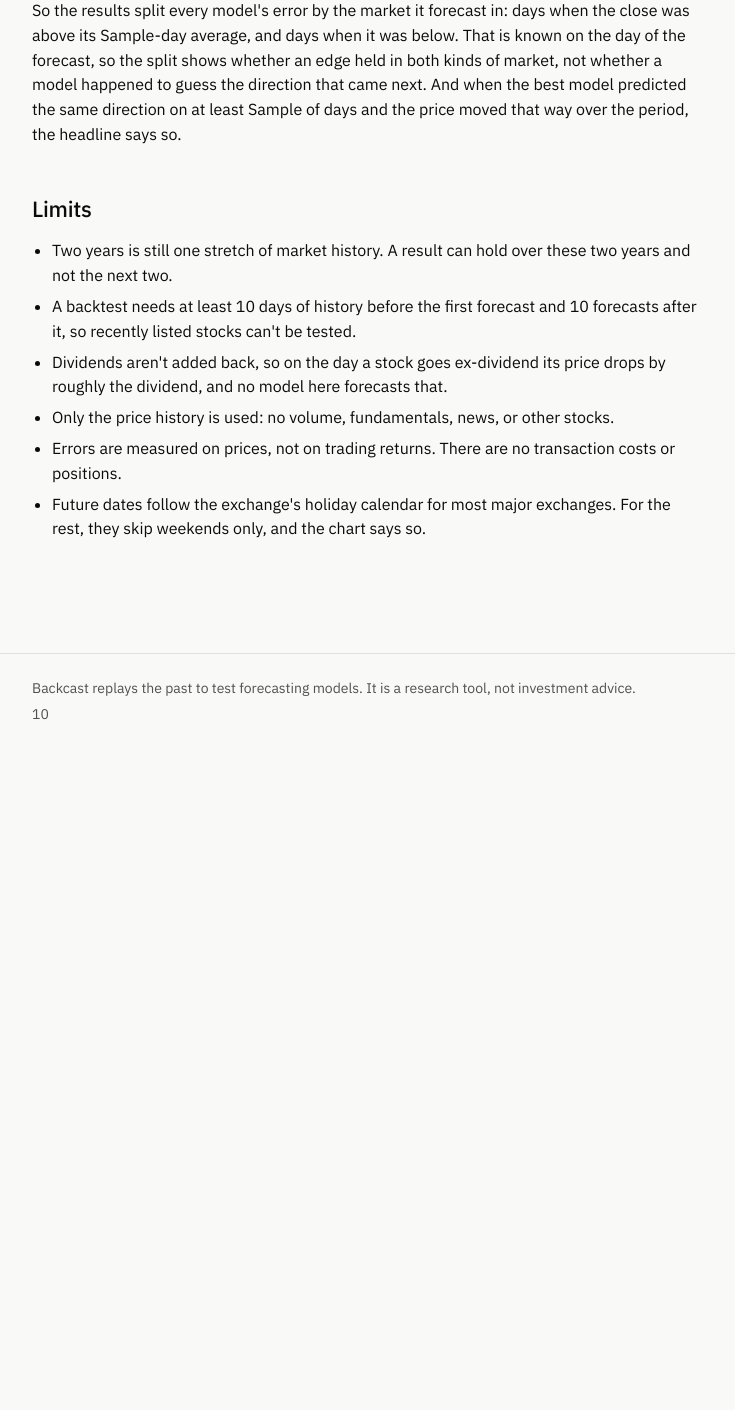
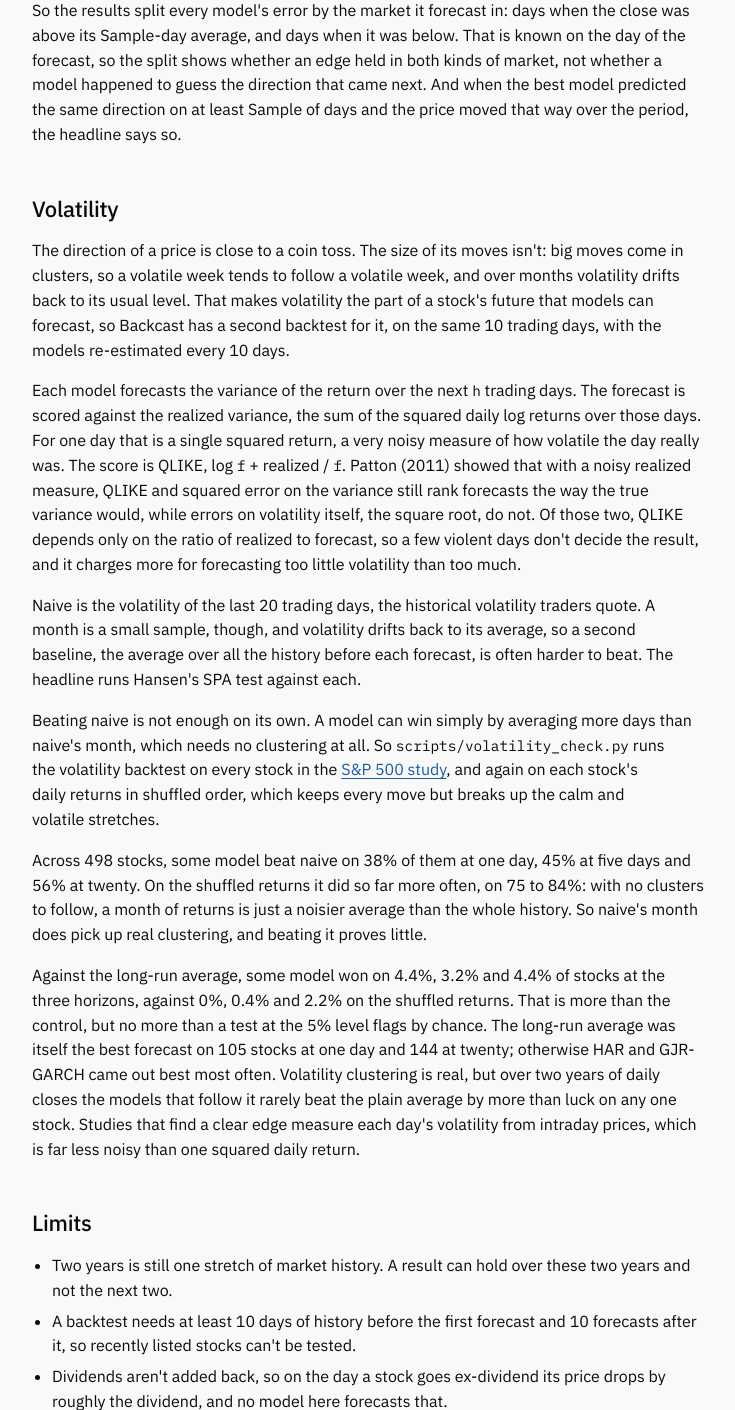
Before and after one commit to adeelbandesha/backcast, a Django app: template src/backcast/web/templates/backcast/method.html in a window 1280 px wide. Shown: the part 2876-4286 px from the top of the page, without its empty margins (32-767 px from the left). Before the commit the page ends 3596 px from the top, so only its background shows below. Run offline with Django 3.2, Linux system fonts and the light colour scheme; the template is opened without the code that fills it: most values are stand-ins (such as "Sample title", 1, 10 or a date in 2020).

Commit message:
Document the volatility check across the study's stocks

```diff
--- a/src/backcast/volatility.py
+++ b/src/backcast/volatility.py
@@ -60,7 +60,7 @@ class LongRun(VolatilityModel):
     key, name, family = "long_run", "Long-run average", "Baseline"
     summary = (
         "The next h days will be as volatile as all the history so far, on average. Volatility tends to drift back "
-        "to its average, so on most stocks this is a harder baseline than naive."
+        "to its average, so this is often a harder baseline than naive."
     )
 
     def fit(self, returns, h):
--- a/src/backcast/web/templates/backcast/method.html
+++ b/src/backcast/web/templates/backcast/method.html
@@ -111,6 +111,50 @@
     that way over the period, the headline says so.
   </p>
 
+  <h2>Volatility</h2>
+  <p>
+    The direction of a price is close to a coin toss. The size of its moves isn't: big moves come in clusters, so a
+    volatile week tends to follow a volatile week, and over months volatility drifts back to its usual level. That
+    makes volatility the part of a stock's future that models can forecast, so Backcast has a second backtest for it,
+    on the same {{ origins }} trading days, with the models re-estimated every {{ refit }} days.
+  </p>
+  <p>
+    Each model forecasts the variance of the return over the next <var>h</var> trading days. The forecast is scored
+    against the realized variance, the sum of the squared daily log returns over those days. For one day that is a
+    single squared return, a very noisy measure of how volatile the day really was. The score is QLIKE,
+    log&nbsp;<var>f</var> + realized&nbsp;/&nbsp;<var>f</var>. Patton (2011) showed that with a noisy realized
+    measure, QLIKE and squared error on the variance still rank forecasts the way the true variance would, while
+    errors on volatility itself, the square root, do not. Of those two, QLIKE depends only on the ratio of realized to
+    forecast, so a few violent days don't decide the result, and it charges more for forecasting too little
+    volatility than too much.
+  </p>
+  <p>
+    Naive is the volatility of the last 20 trading days, the historical volatility traders quote. A month is a small
+    sample, though, and volatility drifts back to its average, so a second baseline, the average over all the history
+    before each forecast, is often harder to beat. The headline runs Hansen's SPA test against each.
+  </p>
+  <p>
+    Beating naive is not enough on its own. A model can win simply by averaging more days than naive's month, which
+    needs no clustering at all. So <code>scripts/volatility_check.py</code> runs the volatility backtest on every
+    stock in the <a href="{% url 'findings' %}">S&amp;P 500 study</a>, and again on each stock's daily returns in
+    shuffled order, which keeps every move but breaks up the calm and volatile stretches.
+  </p>
+  <p>
+    Across 498 stocks, some model beat naive on 38% of them at one day, 45% at five days and 56% at twenty. On the
+    shuffled returns it did so far more often, on 75 to 84%: with no clusters to follow, a month of returns is just a
+    noisier average than the whole history. So naive's month does pick up real clustering, and beating it proves
+    little.
+  </p>
+  <p>
+    Against the long-run average, some model won on 4.4%, 3.2% and 4.4% of stocks at the three horizons, against
+    0%, 0.4% and 2.2% on the shuffled returns. That is more than the control, but no more than a test at the 5% level
+    flags by chance. The long-run average was itself the best forecast on 105 stocks at one day and 144 at twenty;
+    otherwise HAR and GJR-GARCH came out best most often. Volatility clustering is real, but over two years of daily
+    closes the models that follow it rarely beat the plain average by more than luck on any one stock. Studies that
+    find a clear edge measure each day's volatility from intraday prices, which is far less noisy than one squared
+    daily return.
+  </p>
+
   <h2>Limits</h2>
   <ul>
     <li>Two years is still one stretch of market history. A result can hold over these two years and not the next two.</li>
```
Also changed, not shown: README.md.
